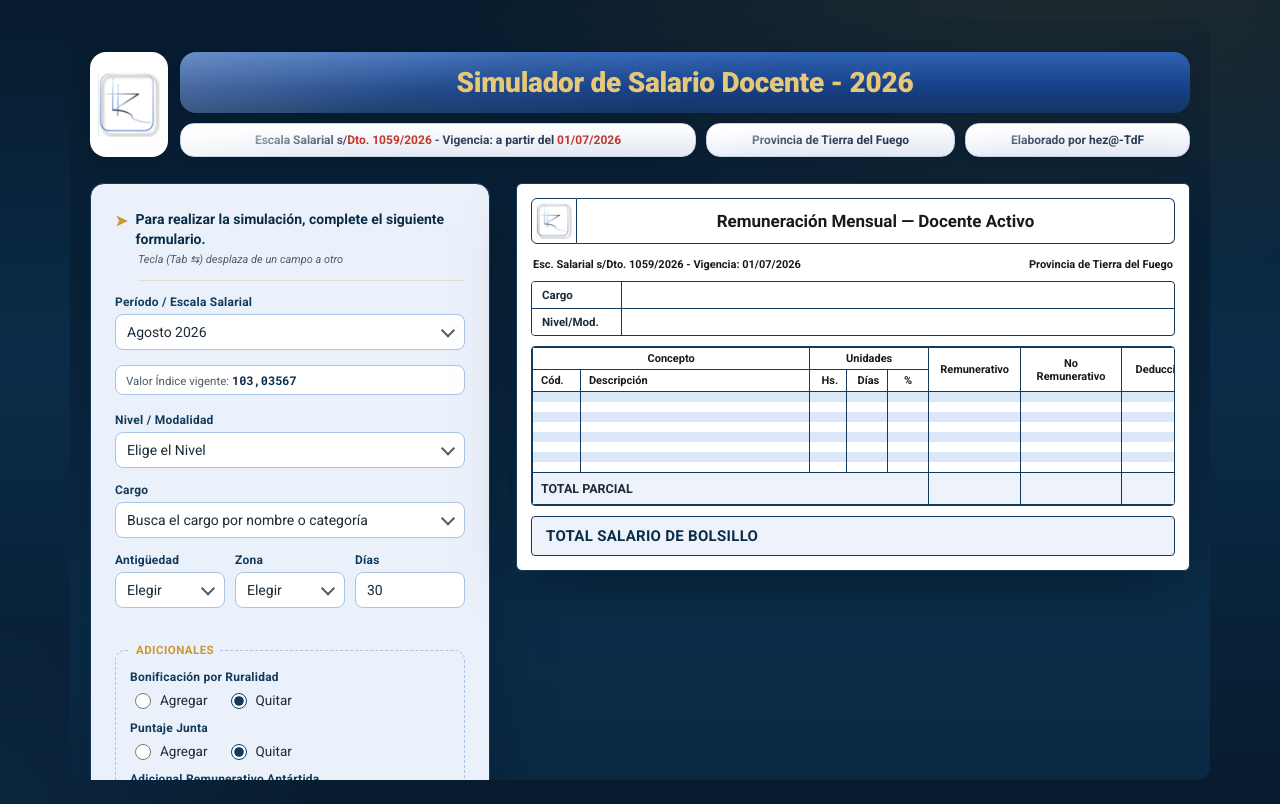
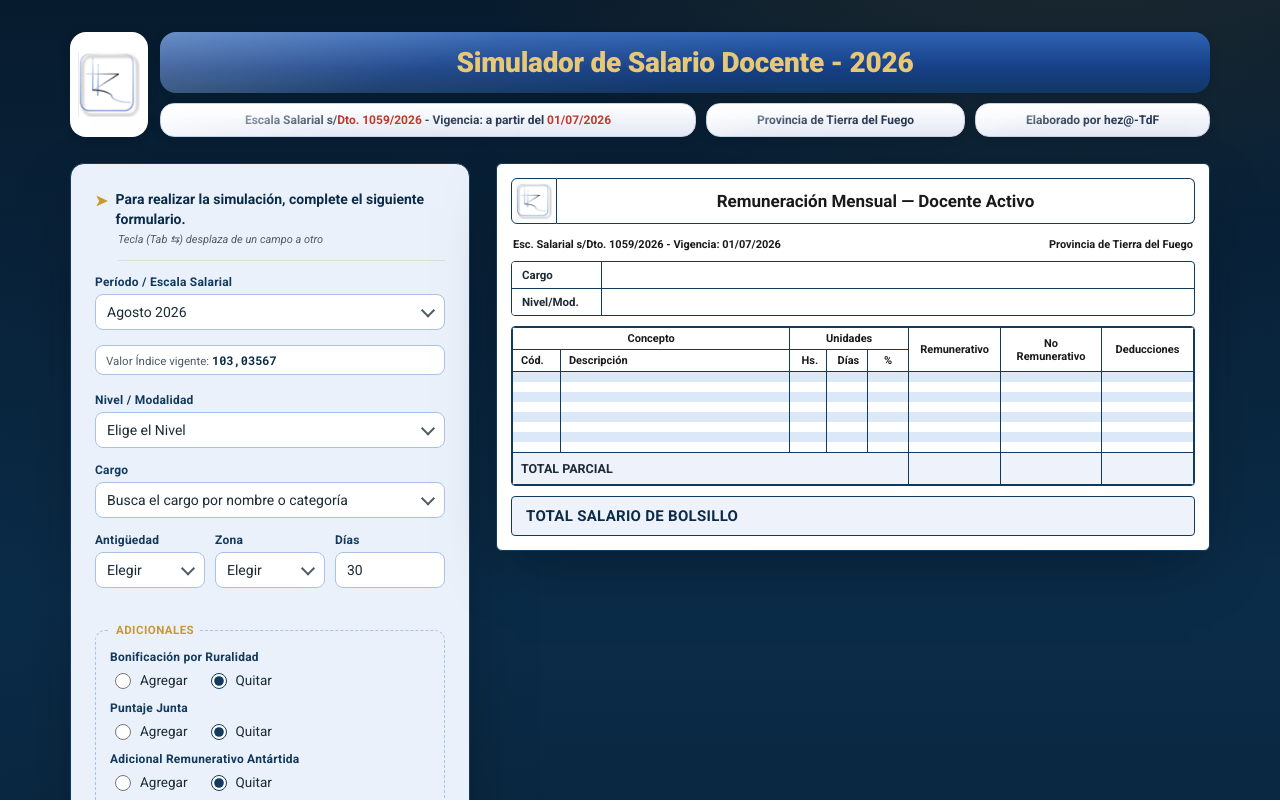
Before and after one commit to hector-za/Simulador-de-Salario-Docente-TdF, a Next.js app: page / in a window 1280 px wide. Built offline with nearby package versions, Linux system fonts and the light colour scheme.

Commit message:
Update iframe to use full viewport height
Removed outer div to allow iframe to occupy full height.

```diff
--- a/pages/index.js
+++ b/pages/index.js
@@ -1,14 +1,17 @@
 // FASE 1 del proyecto: el simulador es de acceso libre y gratuito, sin login
 // ni suscripción. La página /panel (con todo el paywall ya armado) queda
 // lista y sin usar para la FASE 2, cuando se sume la normativa — ver README.
+//
+// El iframe ocupa toda la pantalla a propósito (sin recuadro ni márgenes
+// alrededor): el simulador ya trae su propio ancho máximo y su propio
+// diseño responsive, así que envolverlo en otro contenedor angosto solo
+// le restaba espacio y provocaba que partes del recibo quedaran recortadas.
 export default function Inicio() {
   return (
-    <div style={{ maxWidth: '1180px', margin: '0 auto', padding: '20px' }}>
-      <iframe
-        src="/simulador-salario-docente.html"
-        title="Simulador de Salario Docente"
-        style={{ width: '100%', height: '95vh', border: 'none', borderRadius: '14px' }}
-      />
-    </div>
+    <iframe
+      src="/simulador-salario-docente.html"
+      title="Simulador de Salario Docente"
+      style={{ width: '100%', height: '100vh', border: 'none', display: 'block' }}
+    />
   );
 }
```
